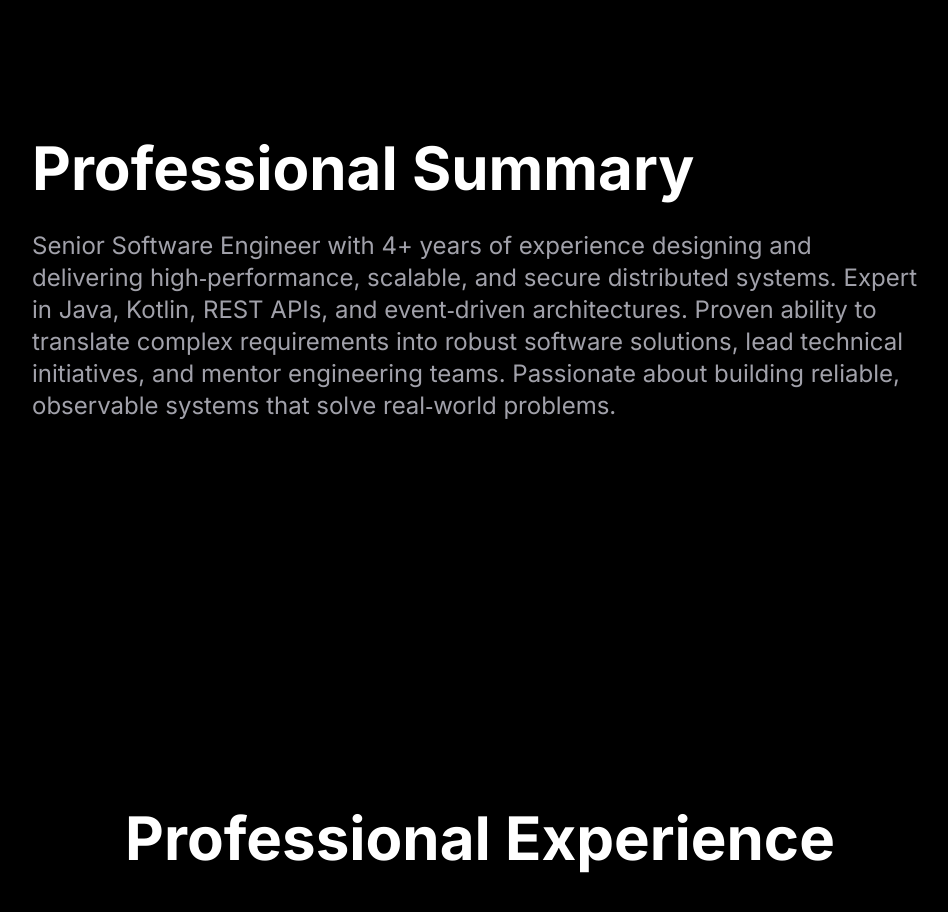
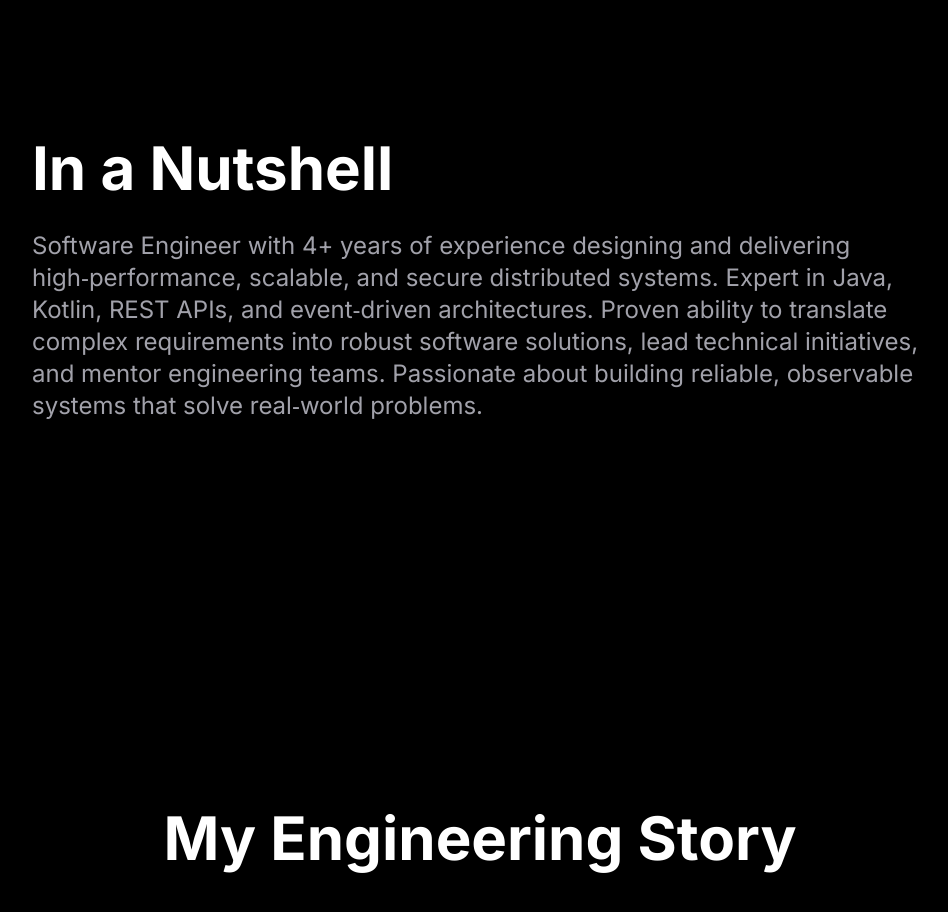
Before and after one commit to maheshnarne2002/portfolio, a Next.js app: page / in a window 1280 px wide. Shown: the part 920-1832 px from the top of the page, without its empty margins (160-1108 px from the left). Built offline with nearby package versions, Linux system fonts and the light colour scheme.

Commit message:
Your message

```diff
--- a/app/page.jsx
+++ b/app/page.jsx
@@ -144,7 +144,7 @@ export default function Home() {
     {
       company: 'Apple',
       role: 'Senior Software Engineer',
-      period: 'July 2024 – January 2026',
+      period: 'July 2024 – Present',
       location: 'United States',
       bullets: [
         'Served as engineering specialist responsible for designing and optimizing high‑performance distributed systems, distilling abstract architecture into concrete design and influencing implementation.',
@@ -274,7 +274,7 @@ export default function Home() {
             transition={{ duration: 0.8 }}
             className="text-3xl sm:text-4xl md:text-6xl font-bold mb-6 md:mb-8"
           >
-            Professional Summary
+            In a Nutshell
           </motion.h2>
           <motion.p
             initial={{ opacity: 0, y: 50 }}
@@ -283,7 +283,7 @@ export default function Home() {
             transition={{ duration: 0.8, delay: 0.2 }}
             className="text-lg sm:text-xl md:text-2xl text-zinc-400 leading-relaxed max-w-4xl"
           >
-            Senior Software Engineer with 4+ years of experience designing and delivering high‑performance, scalable, and secure distributed systems. Expert in Java, Kotlin, REST APIs, and event‑driven architectures. Proven ability to translate complex requirements into robust software solutions, lead technical initiatives, and mentor engineering teams. Passionate about building reliable, observable systems that solve real‑world problems.
+            Software Engineer with 4+ years of experience designing and delivering high‑performance, scalable, and secure distributed systems. Expert in Java, Kotlin, REST APIs, and event‑driven architectures. Proven ability to translate complex requirements into robust software solutions, lead technical initiatives, and mentor engineering teams. Passionate about building reliable, observable systems that solve real‑world problems.
           </motion.p>
         </div>
       </section>
@@ -297,7 +297,7 @@ export default function Home() {
             viewport={{ once: true }}
             className="text-3xl sm:text-4xl md:text-6xl font-bold mb-12 md:mb-20 text-center"
           >
-            Professional Experience
+            My Engineering Story
           </motion.h2>
 
           <div className="grid grid-cols-1 gap-6 md:gap-8">
```
